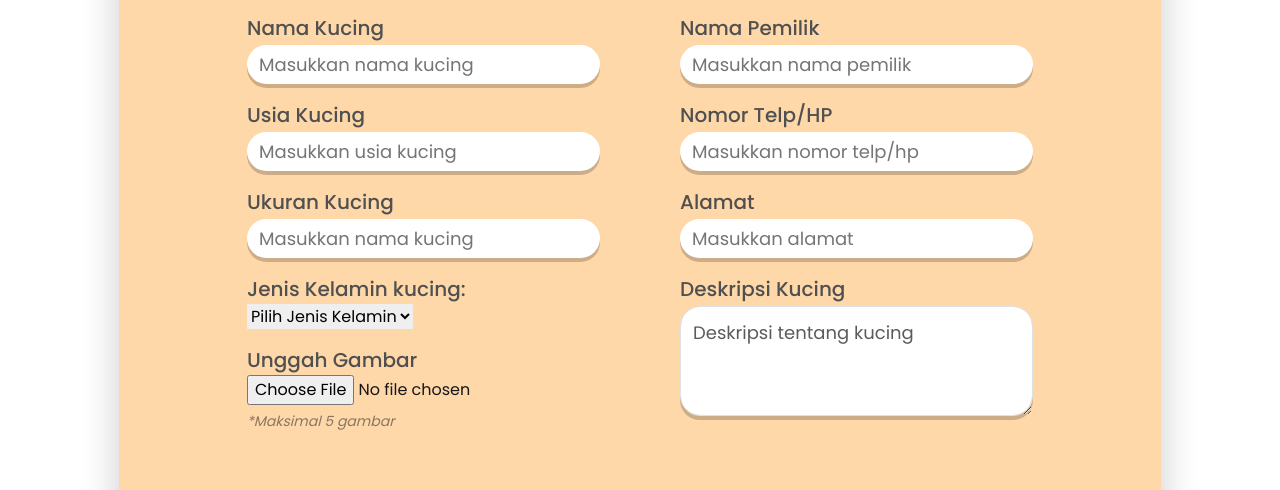
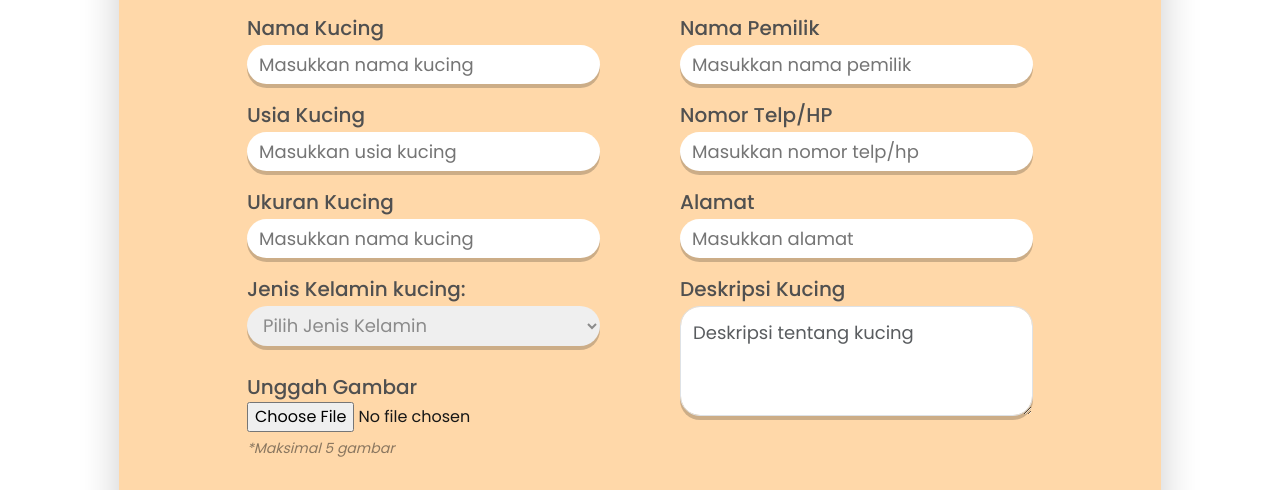
Before and after one commit to muhismail015/Happy-Cats_Macro-Project, a plain HTML site: page buat-postingan.html in a window 1280 px wide. Shown: the part 310-800 px from the top of the page. Drawn offline with nearby package versions, Linux system fonts and the light colour scheme.

Commit message:
change design form select

```diff
--- a/css/mycss.css
+++ b/css/mycss.css
@@ -1192,6 +1192,20 @@ input[type="number"] {
   resize: vertical;
 }
 
+#registrasi select {
+  width: 353px;
+  height: 40px;
+  border-radius: 20px;
+  padding: 0 12px;
+  color: #0000006b;
+  font-size: 18px;
+  box-sizing: border-box;
+  box-shadow: 0 4px 0 rgba(0, 0, 0, 0.2);
+  margin-top: 2px;
+  margin-bottom: 10px;
+  resize: vertical;
+}
+
 #registrasi input[type="submit"] {
   height: 44px;
   width: 210px;
@@ -1224,9 +1238,6 @@ input[type="number"] {
   margin-bottom: 0;
 }
 
-#registrasi .judul {
-}
-
 #registrasi input,
 #registrasi fieldset {
   margin-bottom: 1rem !important;
```
